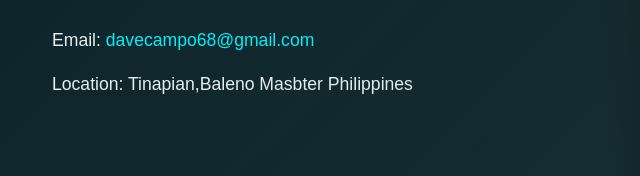
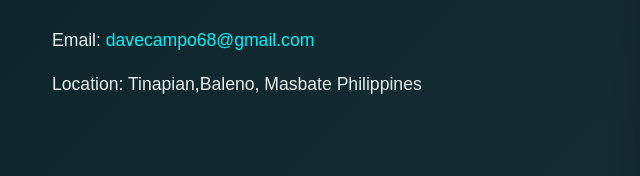
Before and after one commit to Davecaliamugos/Portfolio, a plain HTML site: page index.html in a window 1280 px wide. Shown: the part 3555-3731 px from the top of the page, 20-660 px from the left. Drawn offline with Linux system fonts and the light colour scheme.

Commit message:
Update index.html

```diff
--- a/index.html
+++ b/index.html
@@ -186,7 +186,7 @@
                         </p>
                         <ul class="contact-details">
                             <li>Email: <a href="mailto:davecampo68@gmail.com">davecampo68@gmail.com</a></li>
-                            <li>Location: Tinapian,Baleno Masbter Philippines</li>
+                            <li>Location: Tinapian,Baleno, Masbate Philippines</li>
                         </ul>
                     </div>
                     <div class="social-section">
```
